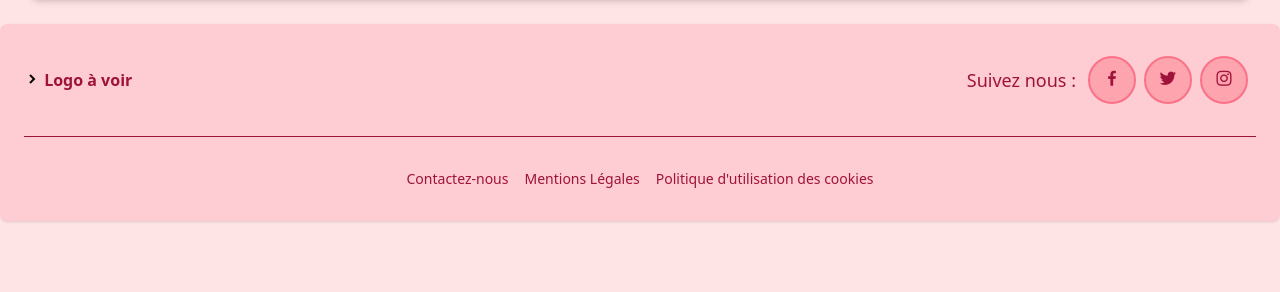
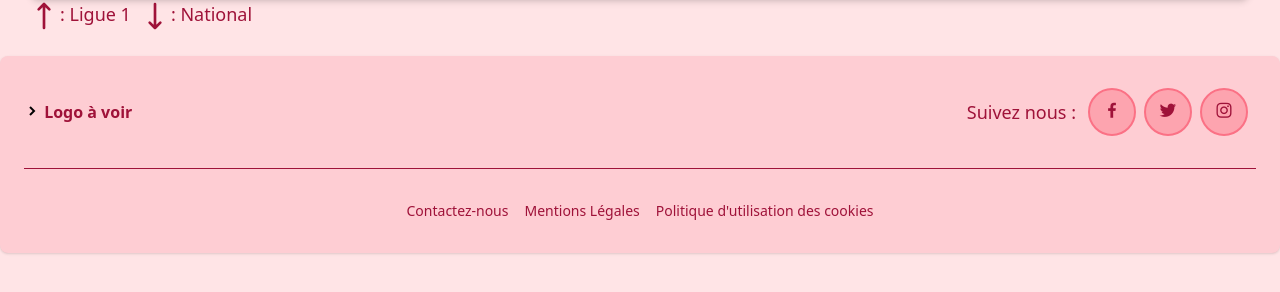
Before and after one commit to lucaslagant/Actu-AmiensSC, a PHP site: page /classement.php in a window 1280 px wide. Shown: the part 252-544 px from the top of the page. Run offline with PHP 8.4, Linux system fonts and the light colour scheme; data that the repository does not hold is empty; some libraries are stand-ins or nearby versions.

Commit message:
legende bas de tableau

```diff
--- a/classement.php
+++ b/classement.php
@@ -97,14 +97,16 @@
                             </div>
                         </th>
                         <td class="px-6 py-4">
-                            <div class="md:flex">
-                                <div>
-                                    <img src="equipe/<?= $clas->img ?>" alt="<?= $clas->equipe ?>">
+                            <div class="flex">
+                                <div class="md:flex w-3/4">
+                                    <div>
+                                        <img src="equipe/<?= $clas->img ?>" alt="<?= $clas->equipe ?>">
+                                    </div>
+                                    <div class="md:py-11 text-lg max-md:text-base">
+                                        <?= $clas->equipe ?>
+                                    </div>
                                 </div>
-                                <div class="md:py-11 text-lg max-md:text-base">
-                                    <?= $clas->equipe ?>
-                                </div>
-                                <div class="py-11">
+                                <div class="py-11 w-1/4">
                                     <?php if($clas->num <= 2):?>
                                         <svg class="h-8 w-8 text-rose-300"  fill="none" viewBox="0 0 24 24" stroke="currentColor">
                                             <path stroke-linecap="round" stroke-linejoin="round" stroke-width="2" d="M8 7l4-4m0 0l4 4m-4-4v18"/>
@@ -152,6 +154,20 @@
             </tbody>
         </table>
     </div>
+    <div class="flex mx-7 text-rose-800 text-lg">
+        <div class="flex">
+            <svg class="h-8 w-8"  fill="none" viewBox="0 0 24 24" stroke="currentColor">
+                <path stroke-linecap="round" stroke-linejoin="round" stroke-width="2" d="M8 7l4-4m0 0l4 4m-4-4v18"/>
+            </svg>
+            <p>: Ligue 1</p>
+        </div>
+        <div class="flex ml-2">
+            <svg class="h-8 w-8"  fill="none" viewBox="0 0 24 24" stroke="currentColor">
+                <path stroke-linecap="round" stroke-linejoin="round" stroke-width="2" d="M16 17l-4 4m0 0l-4-4m4 4V3"/>
+            </svg>
+            <p>: National</p>
+        </div>
+    </div>
     <br>
     <?php include('Footer.php'); ?>
     <script src="https://unpkg.com/boxicons@2.1.4/dist/boxicons.js"></script>
```
